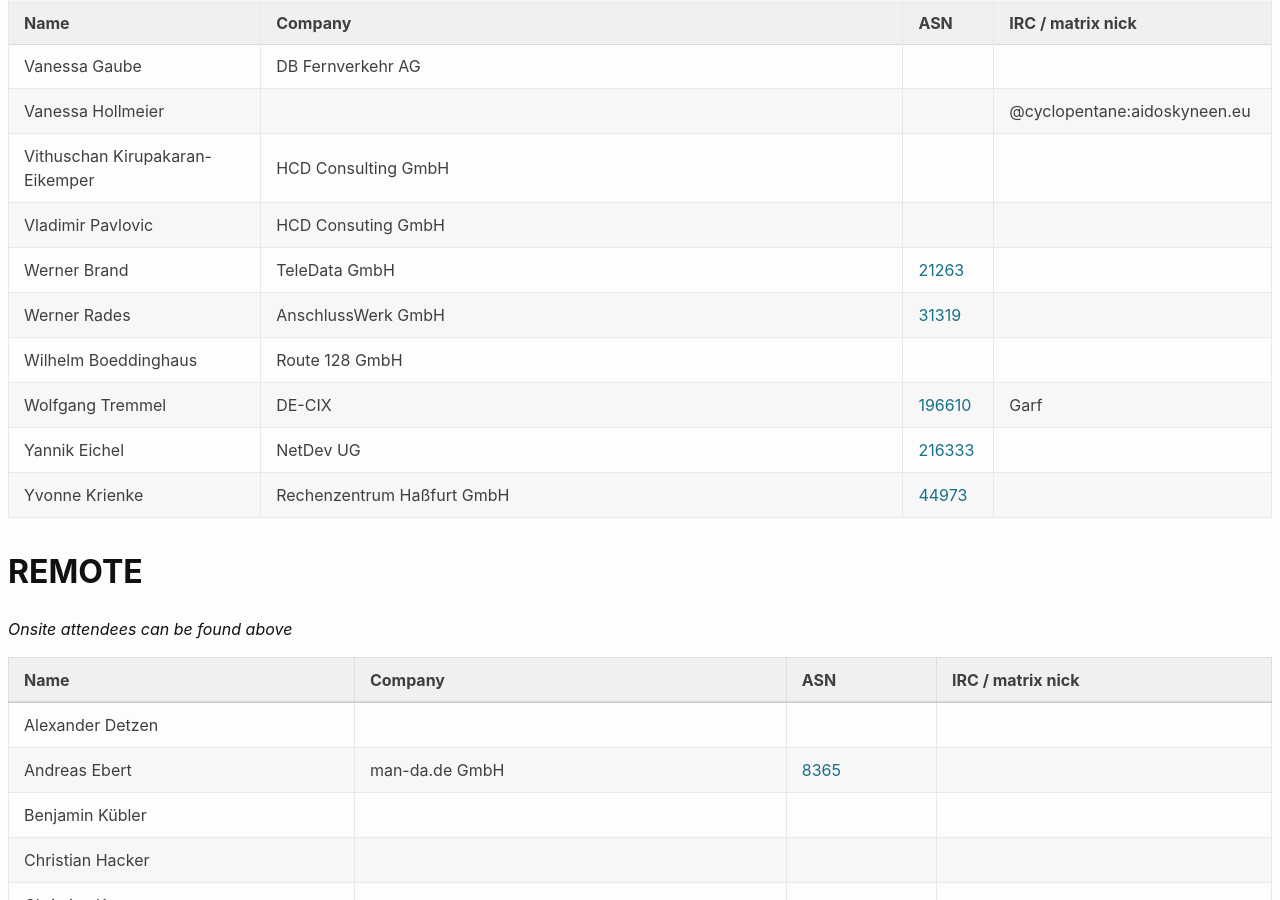
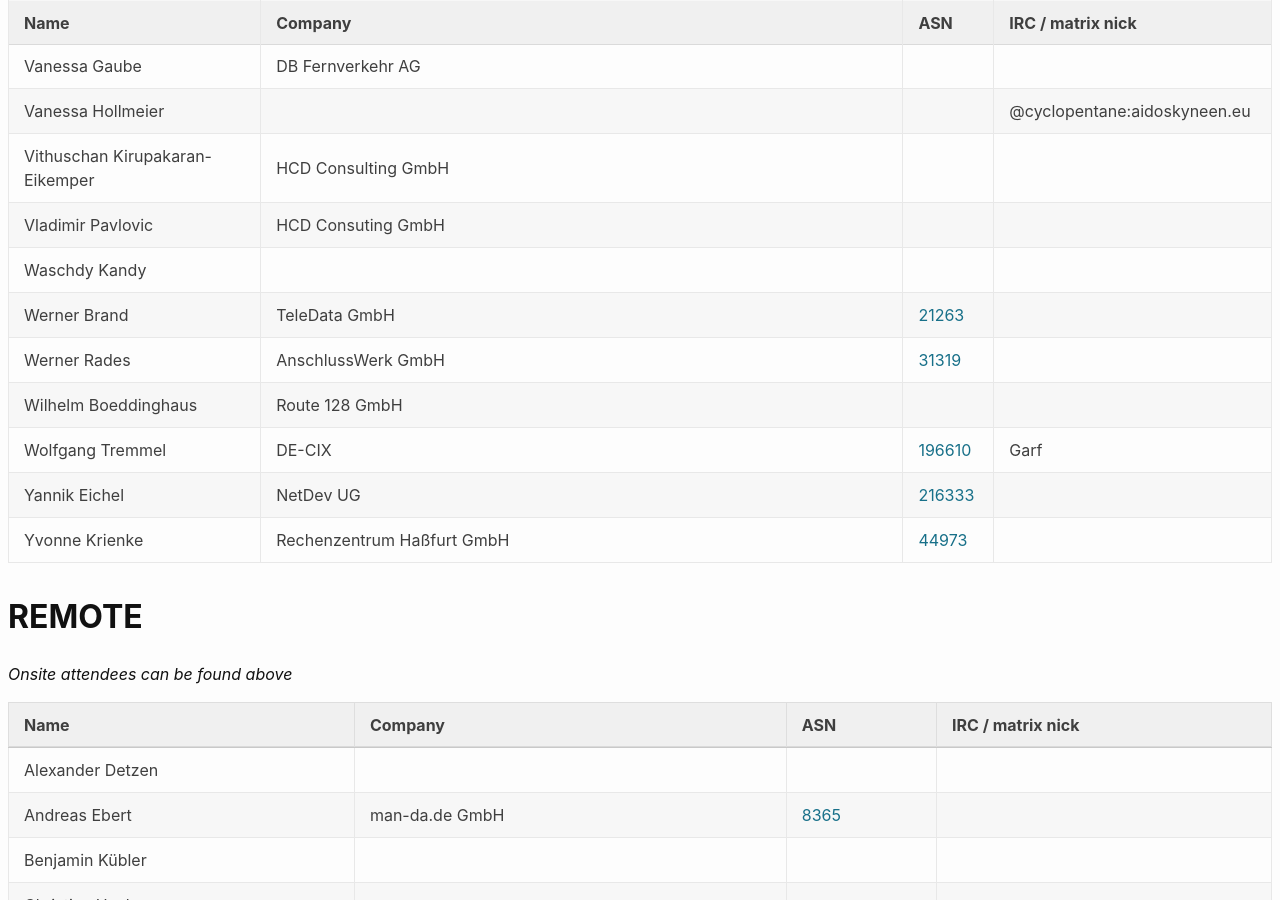
Before and after one commit to denog/pretix-attendeelist, a Jekyll site: the page built from denog17/index.markdown, in a window 1280 px wide and 900 px high, scrolled down 15907 px. Built offline with Jekyll 4.4.1, drawn with Linux system fonts in a browser that asks for light colours.

Commit message:
Latest data: Tue Sep  2 08:50:55 UTC 2025

```diff
--- a/_data/attendees_denog17_onsite.json
+++ b/_data/attendees_denog17_onsite.json
@@ -2124,6 +2124,12 @@
     "asn": null
   },
   {
+    "name": "Waschdy Kandy",
+    "company": null,
+    "irc": null,
+    "asn": null
+  },
+  {
     "name": "Werner Brand",
     "company": "TeleData GmbH",
     "irc": null,
```
